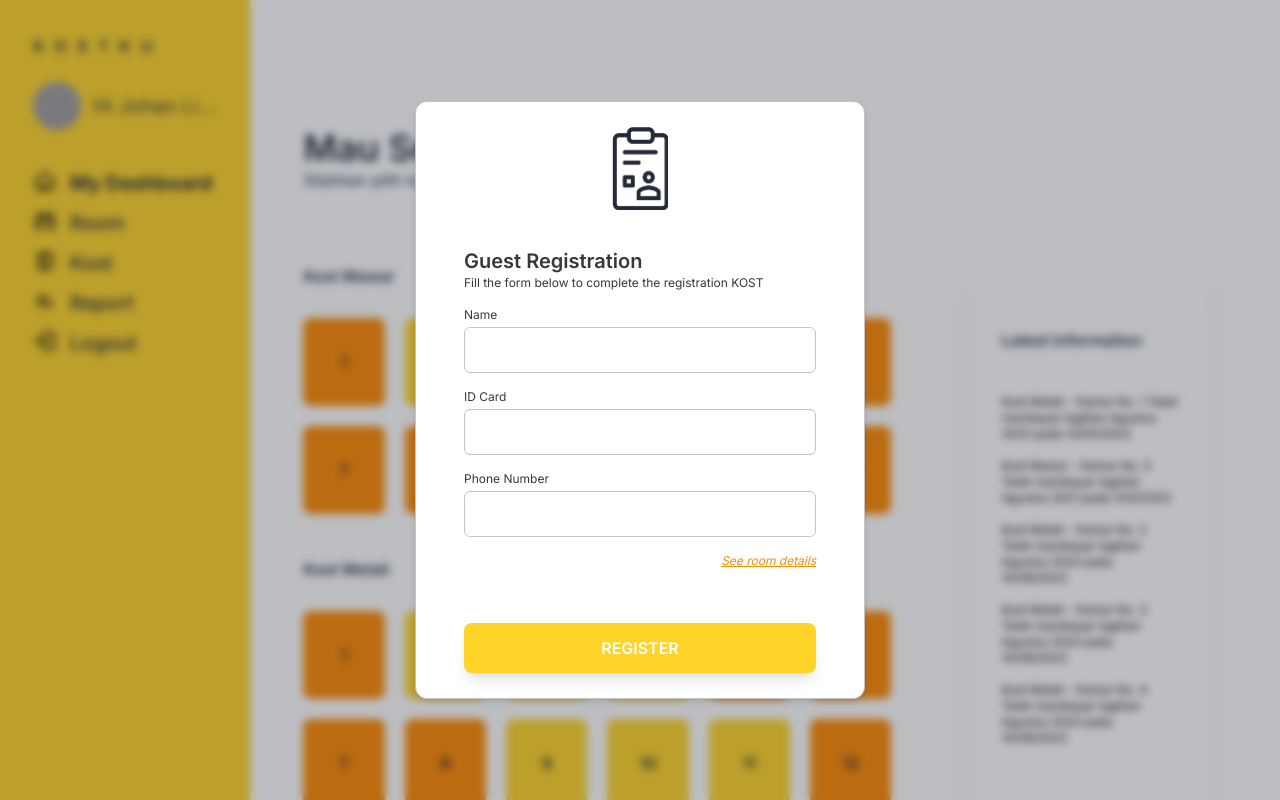
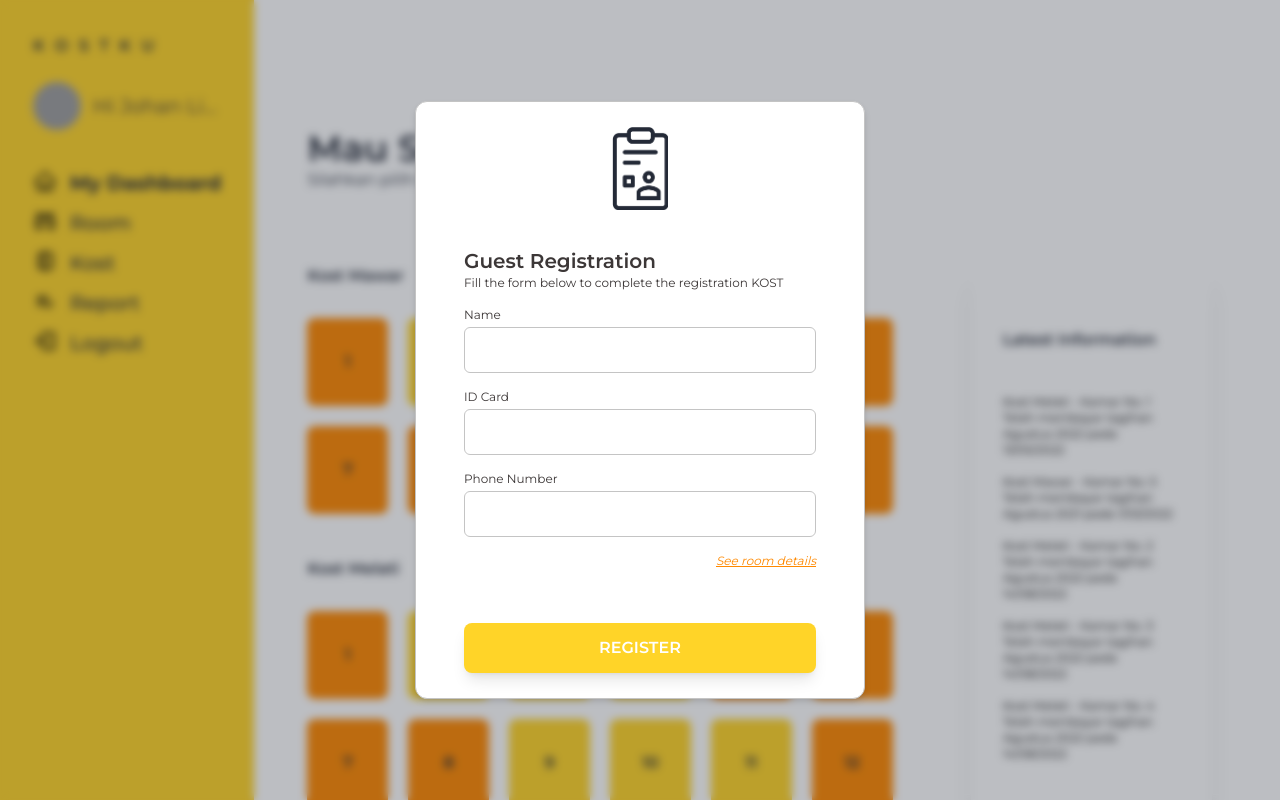
Before and after one commit to purboindra/my-kostan, a Next.js app: page / in a window 1280 px wide. Shown: the top 800 px of the page. Built offline with nearby package versions, Linux system fonts and the light colour scheme; grey boxes are pictures that could not be loaded.

Commit message:
change font

```diff
--- a/app/layout.tsx
+++ b/app/layout.tsx
@@ -1,10 +1,10 @@
 import "./globals.css";
 import type { Metadata } from "next";
-import { Inter } from "next/font/google";
+import { Montserrat } from "next/font/google";
 import Sidebar from "./components/Sidebar";
 import ModalProvider from "./components/modals/ModalProvider";
 
-const inter = Inter({ subsets: ["latin"] });
+const monserrat = Montserrat({ subsets: ["latin"] });
 
 export const metadata: Metadata = {
   title: "My Kostan",
@@ -18,7 +18,7 @@
 }) {
   return (
     <html lang="en">
-      <body className={inter.className}>
+      <body className={monserrat.className}>
         <ModalProvider />
         <Sidebar>{children}</Sidebar>
       </body>
```
